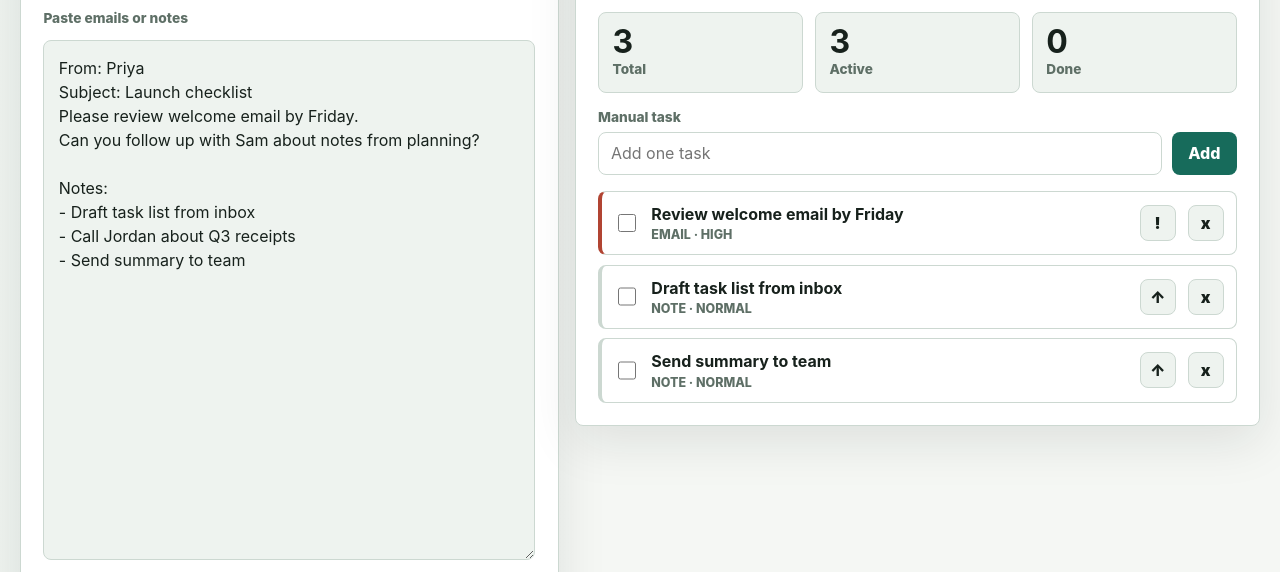
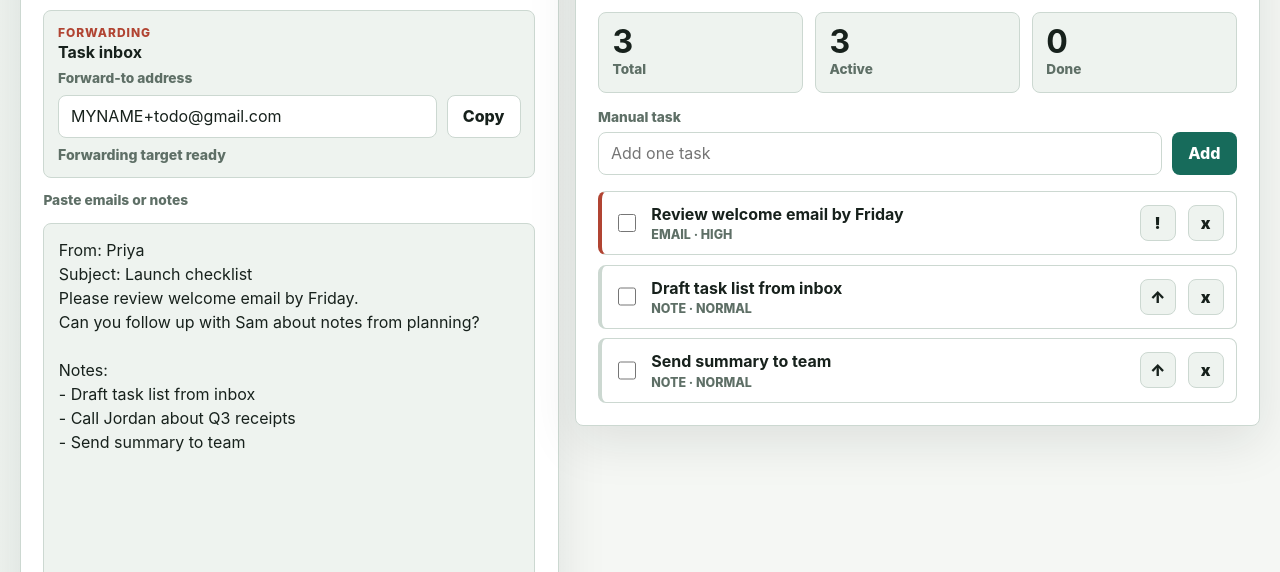
Before and after one commit to Molten-Bot/cordia-to-do-list, a website: page public/index.html in a window 1280 px wide. Shown: the part 186-758 px from the top of the page. Drawn offline with Linux system fonts and the light colour scheme.

Commit message:
chore: 1. this should have access to my email so that it's automated (#3)
Co-authored-by: moltenhub-bot <moltenhub-bot@users.noreply.github.com>
Co-authored-by: Molten Bot 000 <260473928+moltenbot000@users.noreply.github.com>

```diff
--- a/public/app.js
+++ b/public/app.js
@@ -9,6 +9,7 @@ export function createDefaultState(idFactory = () => crypto.randomUUID()) {
     return {
         appName: "To do list",
         theme: "system",
+        inboxAddress: "MYNAME+todo@gmail.com",
         draftText: "From: Priya\nSubject: Launch checklist\nPlease review welcome email by Friday.\nCan you follow up with Sam about notes from planning?\n\nNotes:\n- Draft task list from inbox\n- Call Jordan about Q3 receipts\n- Send summary to team",
         tasks: [
             createTask("Review welcome email by Friday", "email", "high", idFactory),
@@ -25,6 +26,9 @@ function isTaskSource(value) {
 }
 function isTaskPriority(value) {
     return value === "normal" || value === "high";
+}
+function isEmailAddress(value) {
+    return /^[^\s@]+@[^\s@]+\.[^\s@]+$/.test(value);
 }
 function isTask(value) {
     if (!value || typeof value !== "object")
@@ -124,6 +128,9 @@ export function parseStoredState(storedState, defaultState) {
         return {
             appName: typeof parsed.appName === "string" ? parsed.appName : defaultState.appName,
             theme: isTheme(parsed.theme) ? parsed.theme : defaultState.theme,
+            inboxAddress: typeof parsed.inboxAddress === "string" && isEmailAddress(parsed.inboxAddress)
+                ? parsed.inboxAddress
+                : defaultState.inboxAddress,
             draftText: typeof parsed.draftText === "string" ? parsed.draftText : defaultState.draftText,
             tasks: Array.isArray(parsed.tasks) && parsed.tasks.every(isTask) ? parsed.tasks : defaultState.tasks,
         };
@@ -187,6 +194,9 @@ function getElements() {
         draftStatus: getElement("#draft-status", HTMLElement),
         draftTextarea: getElement("#source-text", HTMLTextAreaElement),
         doneCount: getElement("#done-count", HTMLElement),
+        inboxAddressInput: getElement("#inbox-address", HTMLInputElement),
+        inboxCopyButton: getElement("#copy-inbox-address", HTMLButtonElement),
+        inboxStatus: getElement("#inbox-status", HTMLElement),
         importButton: getElement("#import-tasks", HTMLButtonElement),
         importCount: getElement("#import-count", HTMLElement),
         manualInput: getElement("#manual-task", HTMLInputElement),
@@ -277,6 +287,13 @@ function initializeApp() {
         document.title = state.appName;
         elements.title.textContent = state.appName;
         elements.themeSelect.value = state.theme;
+        if (elements.inboxAddressInput.value !== state.inboxAddress) {
+            elements.inboxAddressInput.value = state.inboxAddress;
+        }
+        elements.inboxCopyButton.disabled = !isEmailAddress(state.inboxAddress);
+        elements.inboxStatus.textContent = isEmailAddress(state.inboxAddress)
+            ? "Forwarding target ready"
+            : "Enter valid email";
         if (syncDraftTextarea && elements.draftTextarea.value !== state.draftText) {
             elements.draftTextarea.value = state.draftText;
         }
@@ -310,6 +327,23 @@ function initializeApp() {
         saveState();
         render();
     });
+    elements.inboxAddressInput.addEventListener("input", () => {
+        state = { ...state, inboxAddress: elements.inboxAddressInput.value.trim() };
+        saveState();
+        render();
+    });
+    elements.inboxCopyButton.addEventListener("click", async () => {
+        if (!isEmailAddress(state.inboxAddress))
+            return;
+        try {
+            await navigator.clipboard.writeText(state.inboxAddress);
+            elements.inboxStatus.textContent = "Copied";
+        }
+        catch {
+            elements.inboxAddressInput.select();
+            elements.inboxStatus.textContent = "Select and copy";
+        }
+    });
     elements.draftTextarea.addEventListener("input", () => {
         state = { ...state, draftText: elements.draftTextarea.value };
         saveState();
--- a/public/global.css
+++ b/public/global.css
@@ -133,6 +133,7 @@ a {
 
 .topbar h1,
 .source-panel h2,
+.inbox-setup h3,
 .tasks-panel h2 {
   margin: 0;
   line-height: 1.05;
@@ -214,6 +215,29 @@ a {
 .source-panel h2,
 .tasks-panel h2 {
   font-size: clamp(1.4rem, 3vw, 2.1rem);
+}
+
+.inbox-setup {
+  display: grid;
+  gap: 0.55rem;
+  padding: 0.85rem;
+  border: 1px solid var(--line);
+  border-radius: var(--radius);
+  background: var(--surface-muted);
+}
+
+.inbox-setup h3 {
+  font-size: 1rem;
+}
+
+.inbox-setup label {
+  color: var(--muted);
+  font-size: 0.86rem;
+  font-weight: 800;
+}
+
+.inbox-setup input {
+  background: var(--surface);
 }
 
 .pill {
--- a/public/index.html
+++ b/public/index.html
@@ -45,6 +45,26 @@
               <h2 id="source-title">Inbox text</h2>
             </div>
             <span class="pill" id="draft-status">0 found</span>
+          </div>
+
+          <div class="inbox-setup" aria-labelledby="inbox-setup-title">
+            <div>
+              <p class="eyebrow">Forwarding</p>
+              <h3 id="inbox-setup-title">Task inbox</h3>
+            </div>
+            <label for="inbox-address">Forward-to address</label>
+            <div class="input-row">
+              <input
+                id="inbox-address"
+                name="inbox-address"
+                type="email"
+                autocomplete="email"
+                inputmode="email"
+                placeholder="MYNAME+todo@gmail.com"
+              >
+              <button class="button secondary" id="copy-inbox-address" type="button">Copy</button>
+            </div>
+            <span class="save-state" id="inbox-status" role="status">Forwarding target ready</span>
           </div>
 
           <label class="source-field" for="source-text">Paste emails or notes</label>
```
Also changed, not shown: src/app.ts (+41 -0 lines), tests/app-state.test.mjs (+14 -0 lines).
